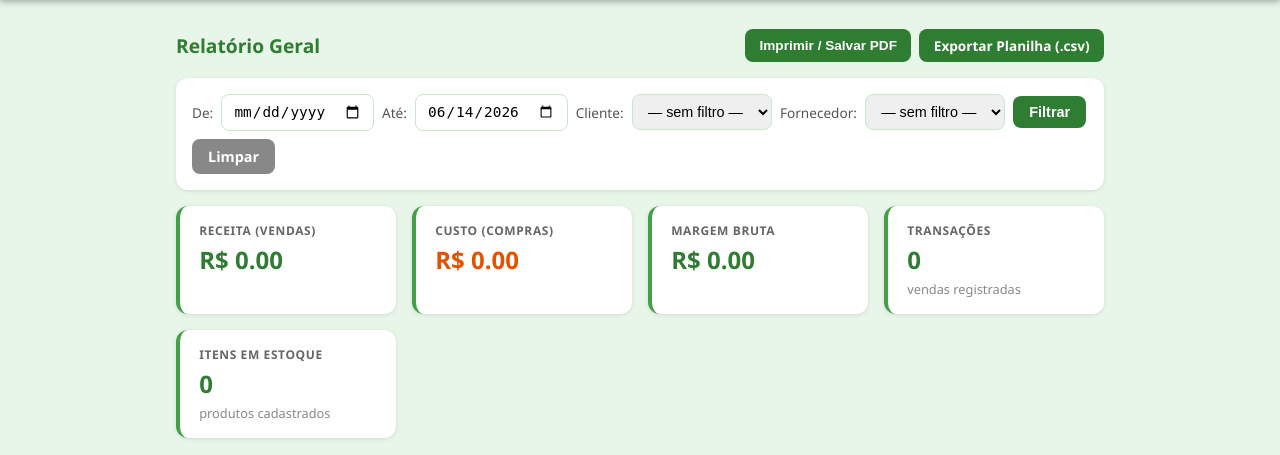
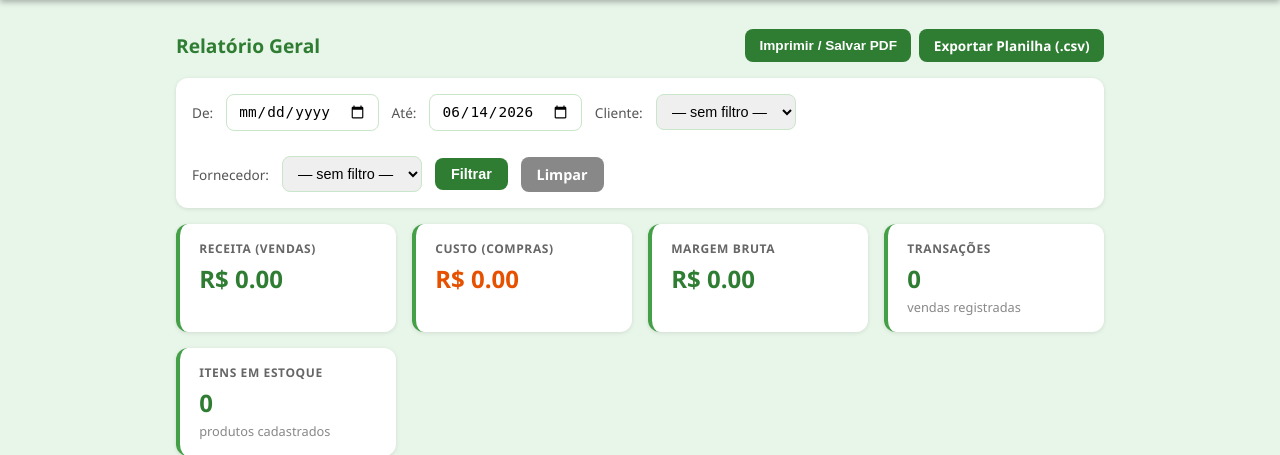
Before and after one commit to igordev-dev/Agrofrutt, a Flask app: page /relatorio in a window 1280 px wide. Shown: the part 56-511 px from the top of the page. Run offline with Flask 3, Linux system fonts and the light colour scheme; the visitor is signed in with stand-in values (Sample User, id 1); data that the repository does not hold is empty; some libraries are stand-ins or nearby versions.

Commit message:
fix: Ateracao Relatorio

```diff
--- a/templates/relatorio.html
+++ b/templates/relatorio.html
@@ -16,7 +16,7 @@
 <!-- Filtro -->
 <div class="panel" style="margin-bottom:1rem">
   <form action="/relatorio" method="GET" style="flex-direction:row;flex-wrap:wrap;align-items:flex-end;gap:.5rem">
-    <div style="display:flex;gap:.5rem;flex-wrap:wrap;align-items:center">
+    <div style="display:flex;gap:.8rem;flex-wrap:wrap;align-items:center">
       <label class="lbl-filtro">De:</label>
       <input type="date" name="data_ini" value="{{ data_ini }}" style="width:auto">
       <label class="lbl-filtro">Até:</label>
@@ -28,7 +28,8 @@
           <option value="{{ c.id }}" {% if cliente_id == c.id|string %}selected{% endif %}>{{ c.nome }}</option>
         {% endfor %}
       </select>
-      <label class="lbl-filtro">Fornecedor:<br></label>
+      <div style="flex-basis:100%; height:0;"></div>
+      <label class="lbl-filtro">Fornecedor:</label>
       <select name="fornecedor_id" style="width:auto">
         <option value="">— sem filtro —</option>
         {% for f in todos_fornecedores %}
```
